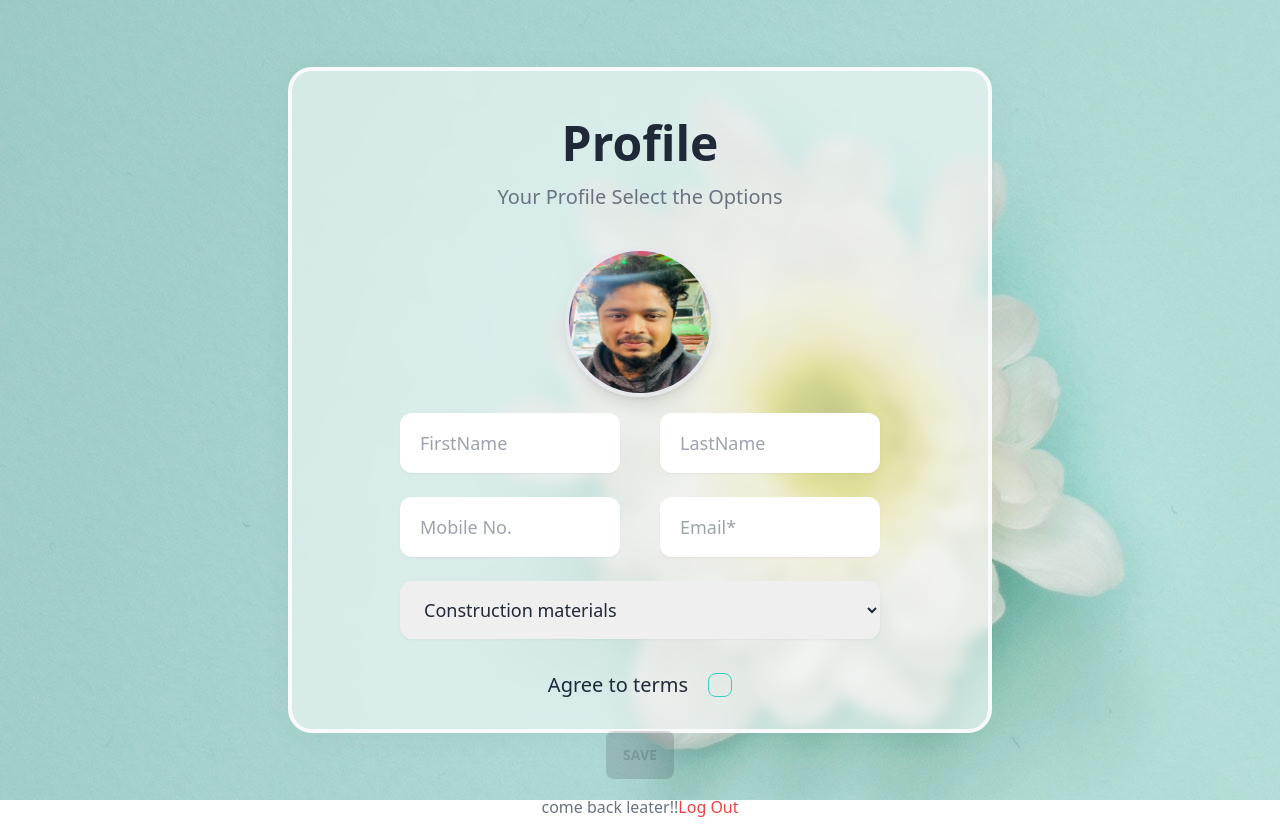
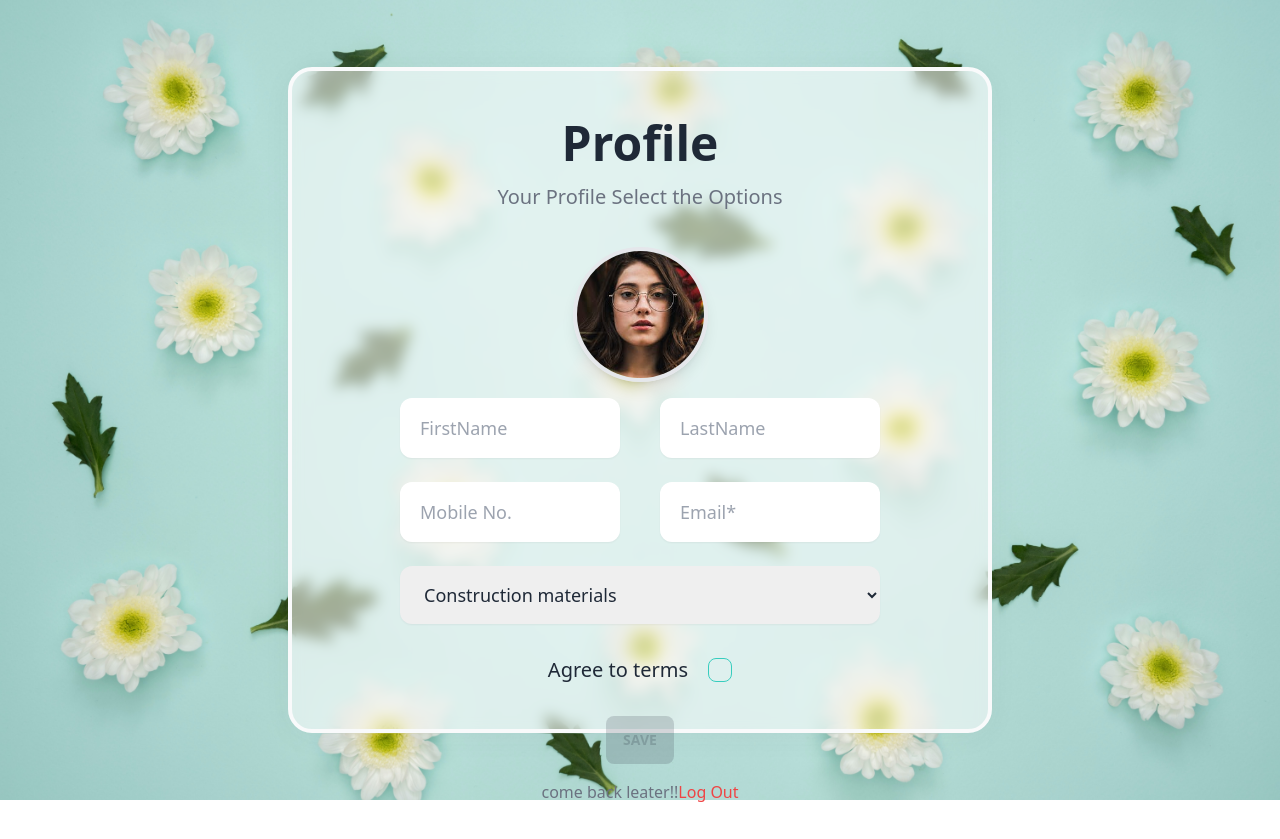
Before and after one commit to shakhawatsalam/coddingTask, a React (Create React App) app in the folder client/: page /profile in a window 1280 px wide. Built offline with nearby package versions, Linux system fonts and the light colour scheme.

Commit message:
front_end part is almost done

```diff
--- a/client/src/components/Profile.js
+++ b/client/src/components/Profile.js
@@ -1,6 +1,6 @@
 import React, { useState } from 'react';
 import { Link } from 'react-router-dom';
-import avatar from '../assets/avatar_3.jpg';
+import avatar from '../assets/avatar_2.jpeg';
 import styles from '../styles/Username.module.css';
 import extend from '../styles/Profile.module.css';
 import { Toaster } from 'react-hot-toast';
@@ -62,35 +62,20 @@ const Profile = () => {
 
               <input onChange={onUpload} type="file" id='profile' name='profile' />
             </div>
-            {/* <div className='profile flex justify-center py-4'>
-
-                <div class="avatar mb-5">
-                  <div class="w-24 rounded-full ring ring-primary ring-offset-base-100 ring-offset-2">
-                    <img src={file || avatar} />
-                  </div>
-                </div>
-                <label htmlFor="profile">
-                  <img src={file || avatar} className={`${styles.profile_img} ${extend.profile_img}`} alt="avatar" />
-                </label>
-
-
-              <input onChange={onUpload} type="file" name="profile" id="profile" />
-
-            </div> */}
             <div className="textbox flex flex-col items-center gap-6">
 
               <div className="name flex w-3/4 gap-10">
-                <input {...formik.getFieldProps('firstName')} className={`${styles.textbox} `} type="text" placeholder='FirstName' />
-                <input {...formik.getFieldProps('lastName')} className={`${styles.textbox}`} type="text" placeholder='LastName' />
+                <input {...formik.getFieldProps('firstName')} className={`${styles.textbox} ${extend.textbox}`} type="text" placeholder='FirstName' />
+                <input {...formik.getFieldProps('lastName')} className={`${styles.textbox} ${extend.textbox}`}  type="text" placeholder='LastName' />
               </div>
 
 
               <div className="name flex w-3/4 gap-10">
-                <input {...formik.getFieldProps('mobile')} className={`${styles.textbox} `} type="text" placeholder='Mobile No.' />
-                <input {...formik.getFieldProps('email')} className={`${styles.textbox}`} type="text" placeholder='Email*' />
+                <input {...formik.getFieldProps('mobile')} className={`${styles.textbox} ${extend.textbox}`} type="text" placeholder='Mobile No.' />
+                <input {...formik.getFieldProps('email')} className={`${styles.textbox} ${extend.textbox}`}  type="text" placeholder='Email*' />
               </div>
 
-              <select {...formik.getFieldProps('select')} className={`${styles.textbox}`}>
+              <select {...formik.getFieldProps('select')} className={`${styles.textbox} ${extend.textbox}`} >
                 <option disabled selected>Sectors</option>
                 <option selected>Construction materials</option>
                 <option>ELectionics and Optics</option>
--- a/client/src/index.css
+++ b/client/src/index.css
@@ -6,4 +6,6 @@
 body{
     background-color: #dcdce6;
     background-image: url(./assets/pexels-moose-photos-1038001.jpg);
+    background-repeat: no-repeat;
+    background-size: cover;
 }
--- a/client/src/styles/Username.module.css
+++ b/client/src/styles/Username.module.css
@@ -7,13 +7,14 @@
   @apply border-4 border-gray-50 shrink-0 h-3/4 w-[30%] rounded-3xl py-20 px-7 min-w-max;
 }
 .hello{
-  @apply border-4 border-gray-200 w-[150px] h-[150px] rounded-full shadow-lg cursor-pointer overflow-hidden;
+  @apply border-4 border-gray-200 w-[135px] h-[135px] rounded-full shadow-lg cursor-pointer overflow-hidden;
   @apply hover:border-accent;
 }
-
 .profile_img{
   width: 100%;
   height: 100%;
+  /* @apply border-4 border-gray-200 w-[150px] h-[150px] rounded-full shadow-lg cursor-pointer overflow-hidden;
+  @apply hover:border-accent; */
 
 }
 
```
